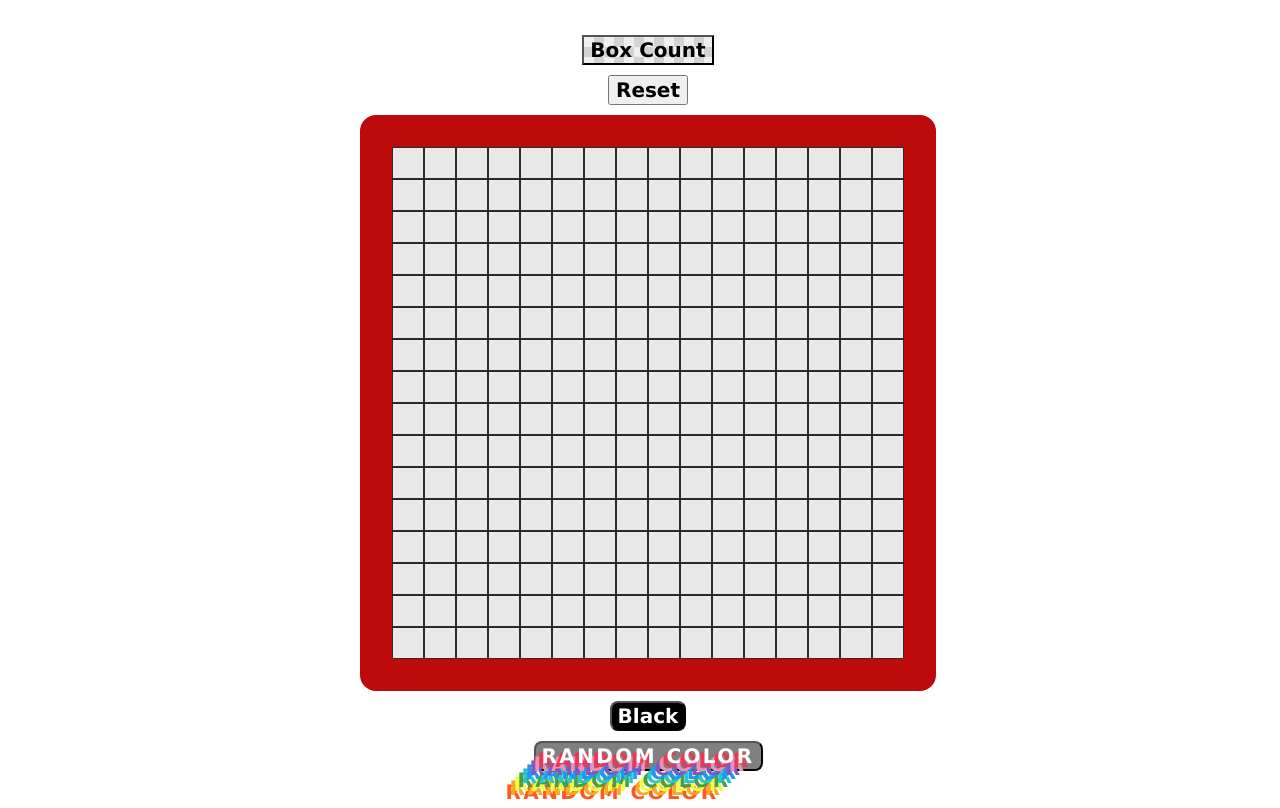
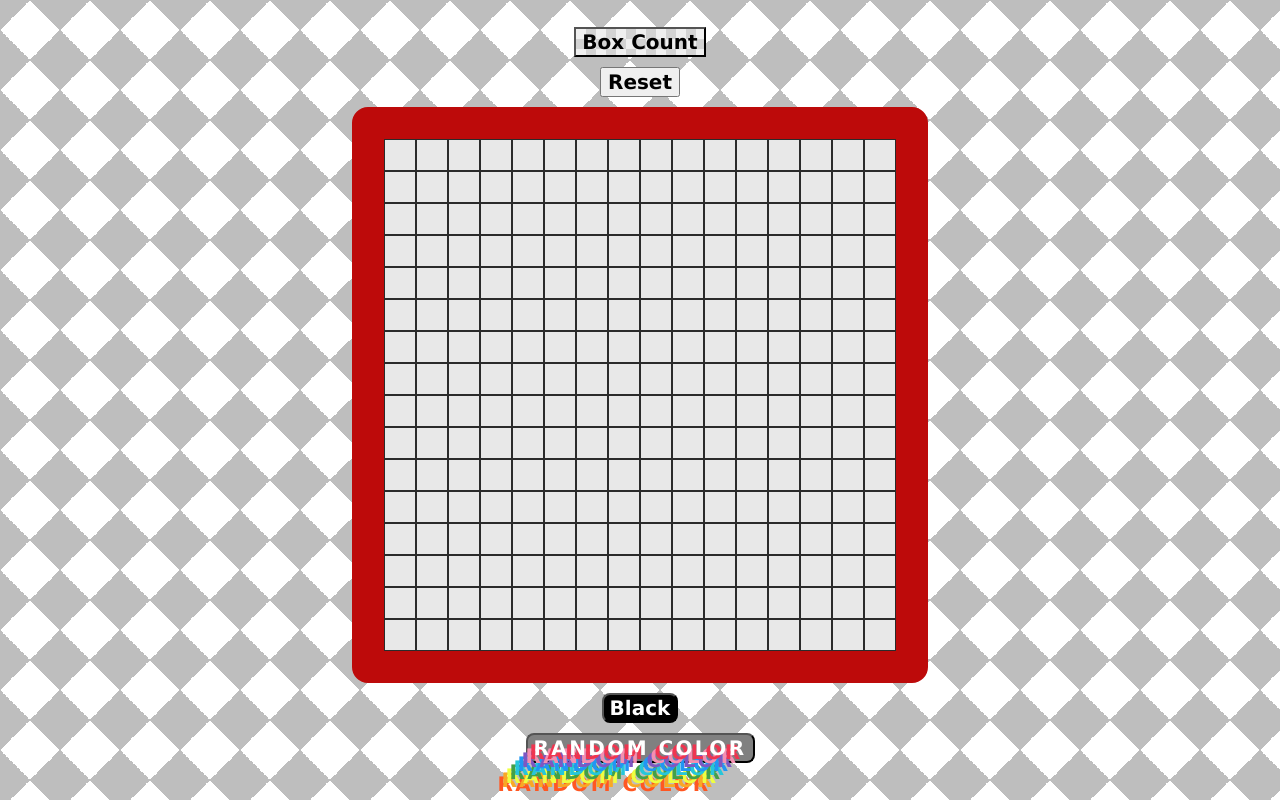
Before and after one commit to Dunlop0790/etch-a-sketch, a plain HTML site: page index.html in a window 1280 px wide. Drawn offline with Linux system fonts and the light colour scheme.

Commit message:
Add checkered background

```diff
--- a/style.css
+++ b/style.css
@@ -1,6 +1,8 @@
 html, body {
     height: 100%;
     width: 100%;
+    margin: 0px;
+    padding: 0px;
   }
 
 #flex-container {
@@ -10,6 +12,36 @@ html, body {
   justify-content: center;
   height: 100%;
   width: 100%;
+  background-color:
+  #fff; /* Comment: Sets the background color of the element to white */
+  background-image: linear-gradient( /* Comment: Creates a linear gradient for the checkerboard */
+        45deg, /* Comment: Specifies the angle of the gradient */
+
+  #bebebe 25%, /* Comment: Sets the color and position of the first color stop */
+
+  transparent 25%, /* Comment: Sets the color and position of the second color stop */
+
+  transparent 75%, /* Comment: Sets the color and position of the third color stop */
+
+  #bebebe 75%, /* Comment: Sets the color and position of the fourth color stop */
+
+  #bebebe /* Comment: Sets the color of the fifth color stop */
+    ),
+    linear-gradient( /* Comment: Creates another linear gradient for the checkerboard */
+      -45deg, /* Comment: Specifies the angle of the gradient */
+
+  #bebebe 25%, /* Comment: Sets the color and position of the first color stop */
+
+  transparent 25%, /* Comment: Sets the color and position of the second color stop */
+
+  transparent 75%, /* Comment: Sets the color and position of the third color stop */
+
+  #bebebe 75%, /* Comment: Sets the color and position of the fourth color stop */
+
+  #bebebe /* Comment: Sets the color of the fifth color stop */
+    );
+  background-size: 60px 60px; /* Comment: Sets the size of the background squares */
+  background-repeat: repeat; /* Comment: Specifies that the background pattern should repeat */
 }
 
 .box-number {
```
